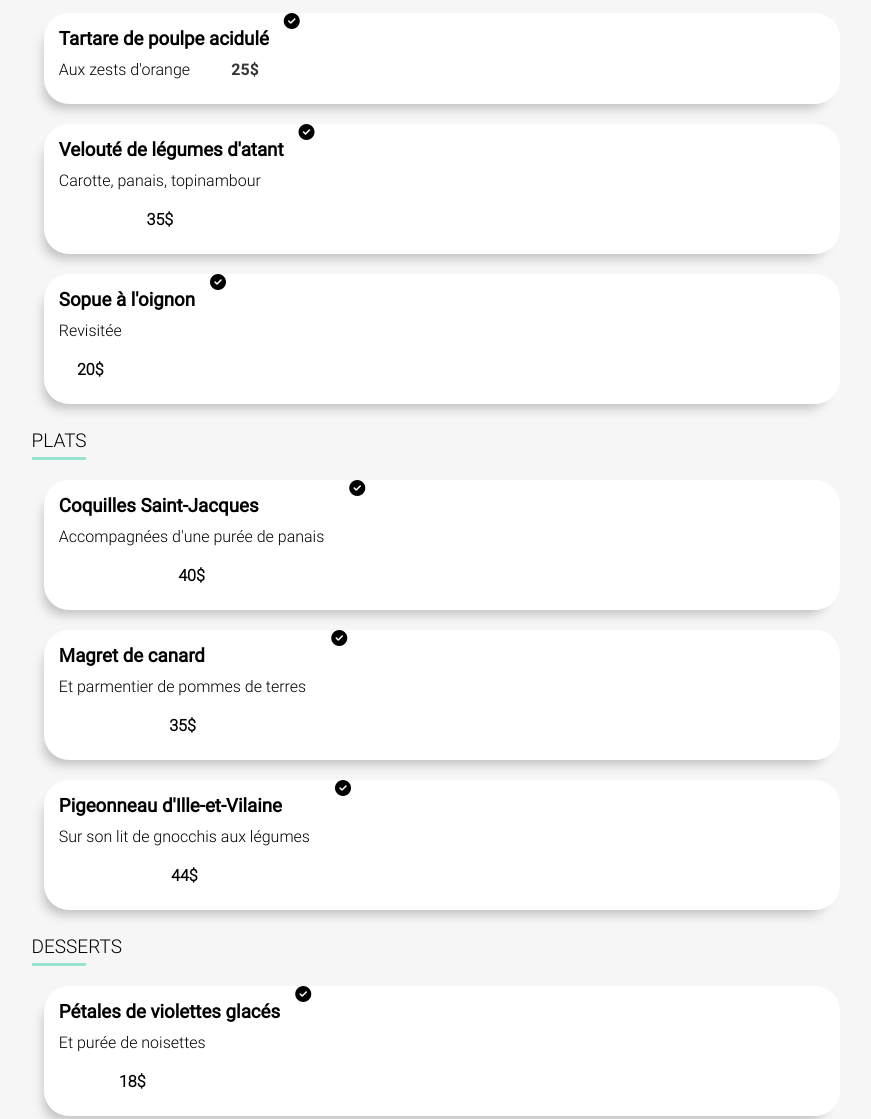
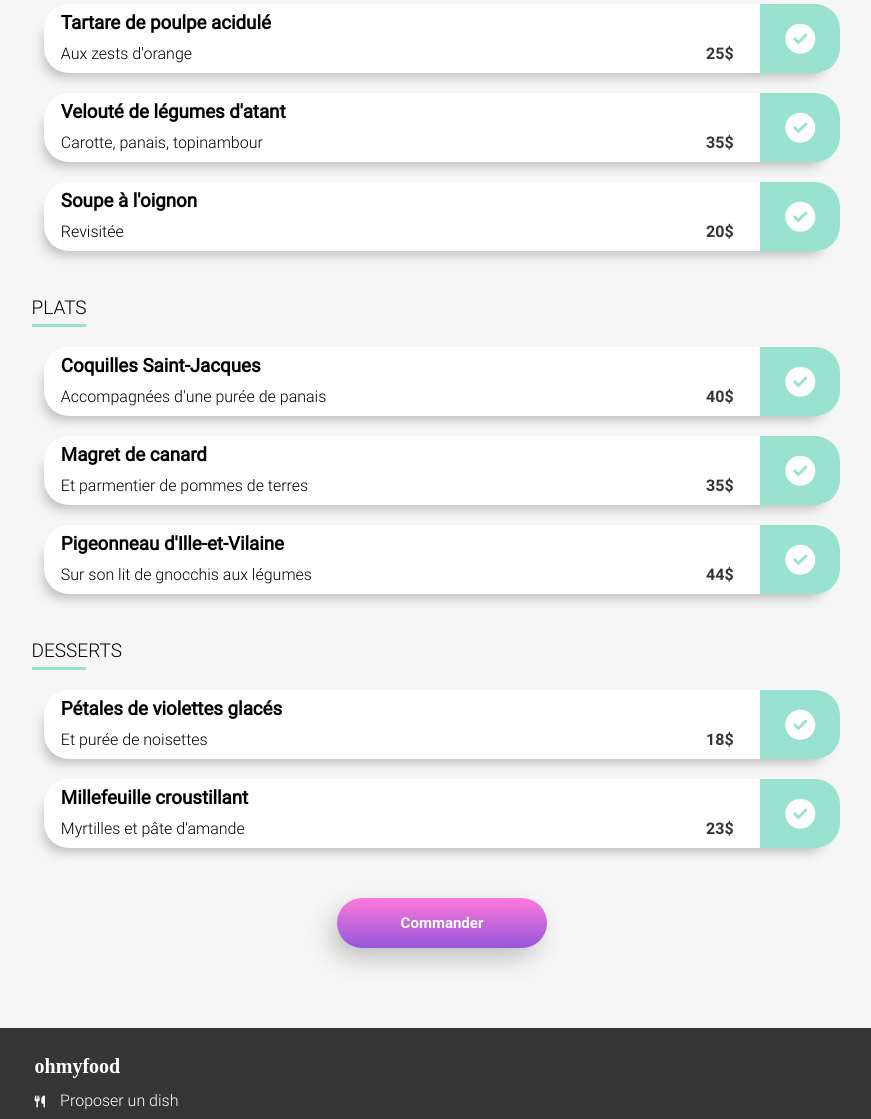
Before and after one commit to BerangerCassard/P3---Ohmyfood, a website: page alafrançaise.html in a window 1280 px wide. Shown: the part 464-1583 px from the top of the page, without its empty margins (198-1069 px from the left). Drawn offline with Linux system fonts and the light colour scheme; a web font is replaced by a local one.

Commit message:
end-day (day 2)

```diff
--- a/alafrançaise.html
+++ b/alafrançaise.html
@@ -24,125 +24,133 @@
             <h1> A la française</h1>
             <h2> ENTREES</h2>
 
-            <div class="restaurant__bloc">
-                <div class="restaurant__bloc__description">
+            <div class="dish__bloc">
+                <div class="dish__bloc__description">
+                    <a href="#"></a>
                     <h3>Tartare de poulpe acidulé</h3>
-                    <div class="restaurant__bloc__description__detail">
+                    <div class="dish__bloc__description__detail">
                         <p>Aux zests d'orange</p>
                         <p><strong>25$</strong></p>
                     </div>
                 </div>
-                <div class="menu__bloc__validation">
+                <div class="dish__bloc__validation">
                     <i class="fas fa-check-circle"></i>
                 </div>
             </div>
 
-            <div class="restaurant__bloc">
-                <div class="restaurant__bloc__description">
+            <div class="dish__bloc">
+                <div class="dish__bloc__description">
+                    <a href="#"></a>
                     <h3>Velouté de légumes d'atant</h3>
-                    <div>
+                    <div class="dish__bloc__description__detail">
                         <p>Carotte, panais, topinambour</p>
                         <p><strong>35$</strong></p>
                     </div>
                 </div>
-                <div class="menu__bloc__validation">
+                <div class="dish__bloc__validation">
                     <i class="fas fa-check-circle"></i>
                 </div>
             </div>
 
-            <div class="restaurant__bloc">
-                <div class="restaurant__bloc__description">
-                    <h3>Sopue à l'oignon</h3>
-                    <div>
+            <div class="dish__bloc">
+                <div class="dish__bloc__description">
+                    <a href="#"></a>
+                    <h3>Soupe à l'oignon</h3>
+                    <div class="dish__bloc__description__detail">
                         <p>Revisitée</p>
                         <p><strong>20$</strong></p>
                     </div>
                 </div>
-                <div class="menu__bloc__validation">
+                <div class="dish__bloc__validation">
                     <i class="fas fa-check-circle"></i>
                 </div>
             </div>
 
             <h2> PLATS</h2>
 
-            <div class="restaurant__bloc">
-                <div class="restaurant__bloc__description">
+            <div class="dish__bloc">
+                <div class="dish__bloc__description">
+                    <a href="#"></a>
                     <h3>Coquilles Saint-Jacques</h3>
-                    <div>
+                    <div class="dish__bloc__description__detail">
                         <p>Accompagnées d'une purée de panais</p>
                         <p><strong>40$</strong></p>
                     </div>
                 </div>
-                <div class="menu__bloc__validation">
+                <div class="dish__bloc__validation">
                     <i class="fas fa-check-circle"></i>
                 </div>
             </div>
 
-            <div class="restaurant__bloc">
-                <div class="restaurant__bloc__description">
+            <div class="dish__bloc">
+                <div class="dish__bloc__description">
+                    <a href="#"></a>
                     <h3>Magret de canard</h3>
-                    <div>
+                    <div class="dish__bloc__description__detail">
                         <p>Et parmentier de pommes de terres</p>
                         <p><strong>35$</strong></p>
                     </div>
                 </div>
-                <div class="menu__bloc__validation">
+                <div class="dish__bloc__validation">
                     <i class="fas fa-check-circle"></i>
                 </div>
             </div>
 
-            <div class="restaurant__bloc">
-                <div class="restaurant__bloc__description">
+            <div class="dish__bloc">
+                <div class="dish__bloc__description">
+                    <a href="#"></a>
                     <h3>Pigeonneau d'Ille-et-Vilaine</h3>
-                    <div>
+                    <div class="dish__bloc__description__detail">
                         <p>Sur son lit de gnocchis aux légumes</p>
                         <p><strong>44$</strong></p>
                     </div>
                 </div>
-                <div class="menu__bloc__validation">
+                <div class="dish__bloc__validation">
                     <i class="fas fa-check-circle"></i>
                 </div>
             </div>
 
             <h2> DESSERTS</h2>
 
-            <div class="restaurant__bloc">
-                <div class="restaurant__bloc__description">
+            <div class="dish__bloc">
+                <div class="dish__bloc__description">
+                    <a href="#"></a>
                     <h3>Pétales de violettes glacés</h3>
-                    <div>
+                    <div class="dish__bloc__description__detail">
                         <p>Et purée de noisettes</p>
                         <p><strong>18$</strong></p>
                     </div>
                 </div>
-                <div class="menu__bloc__validation">
+                <div class="dish__bloc__validation">
                     <i class="fas fa-check-circle"></i>
                 </div>
             </div>
 
-            <div class="restaurant__bloc">
-                <div class="restaurant__bloc__description">
+            <div class="dish__bloc">
+                <div class="dish__bloc__description">
+                    <a href="#"></a>
                     <h3>Millefeuille croustillant</h3>
-                    <div>
+                    <div class="dish__bloc__description__detail">
                         <p>Myrtilles et pâte d'amande</p>
                         <p><strong>23$</strong></p>
                     </div>
                 </div>
-                <div class="menu__bloc__validation">
+                <div class="dish__bloc__validation">
                     <i class="fas fa-check-circle"></i>
                 </div>
             </div>
 
             <button class="btn-large"> Commander</button>
+        </div>
 
         <!-- Footer -->
         <footer class="footer">
             <h4>ohmyfood</h4>
-                <p class="footer__restaurant"><i class="fas fa-utensils"></i>Proposer un restaurant</p>
+            <p class="footer__restaurant"><i class="fas fa-utensils"></i>Proposer un dish</p>
             <p class="footer__partner"><i class="fas fa-hands-helping"></i>Devenir partenaire</p>
             <p>Mentions légales</p>
             <p>Contact</p>
         </footer>
     </div>
-    </div>
 </body>
 </html>
--- a/sass/3.Base/_typography.scss
+++ b/sass/3.Base/_typography.scss
@@ -36,7 +36,6 @@
     & H4 {
         font-family: roboto-regular;
         margin: 0 0;
-
     }
 
     & p {
--- a/sass/4.components/_buttons.scss
+++ b/sass/4.components/_buttons.scss
@@ -1,5 +1,5 @@
 .btn-large {
-    margin: 20px auto;
+    margin: 30px auto;
     padding: 16px 20px;
     border-radius: 25px 25px;
     color: white;
--- a/sass/6.Pages/menu.scss
+++ b/sass/6.Pages/menu.scss
@@ -17,22 +17,22 @@
     background-image: url("/public/images/restaurants/toa-heftiba-DQKerTsQwi0-unsplash.jpg");
     background-size: cover;
     background-position: bottom;
-    width: 100%;
+    width: 69%;
     height: 354px;
+    position: absolute;
 }
 
 .container-menu {
     background-color: $grey-color;
     border-radius: 50px 50px 0 0;
     position: relative;
-    top: -75px;
-    padding: 30px 0;
+    padding: 30px 0 50px 0;
+    margin-top: 260px;
 
     & H1 {
         text-align: left;
         width: 90%;
         margin: auto;
-        margin-bottom: 30px;
 
         &::after {
             content: "\f004";
@@ -56,19 +56,41 @@
         padding: 5px 0;
         width: 90%;
         margin-left: 32px;
+        margin-top: 40px;
         font-family: roboto-light;
         font-weight: 500;
         font-size: 19px;
-        border-bottom: 3px solid #99e2d0;
+        border-bottom: 3px solid $third-color;
         width: 54px;
     }
 }
 
-.restaurant__bloc {
+.dish__bloc {
     display: flex;
     flex-direction: row;
+    justify-content: space-between;
+    position: relative;
+    @include bloc-restaurant;
+
+    & a {
+        position: absolute;
+        width: 100%;
+        height: 92px;
+        left: 0px;
+        top: 0px;
+        cursor: pointer;
+    }
 
     &__description{
+        width: 87%;
+        text-align: left;
+        padding-left: 7px;
+
+        & h3 {
+            padding-left: 10px;
+            margin: 8px 0 0 0;
+
+        }
 
         &::after {
         display: none;
@@ -86,4 +108,18 @@
             }
         }
     }
+
+    &__validation {
+        display: flex;
+        align-items: center;
+        justify-content: center;
+        width: 80px;
+        background-color: $third-color;
+        border-radius: 0 25px 25px 0;
+
+        & i {
+            color: white;
+            font-size: 30px;
+        }
+    }
 }
```
Also changed, not shown: public/css/style.css, 1 other file. Lines whose indentation alone changed are shown as unchanged.
